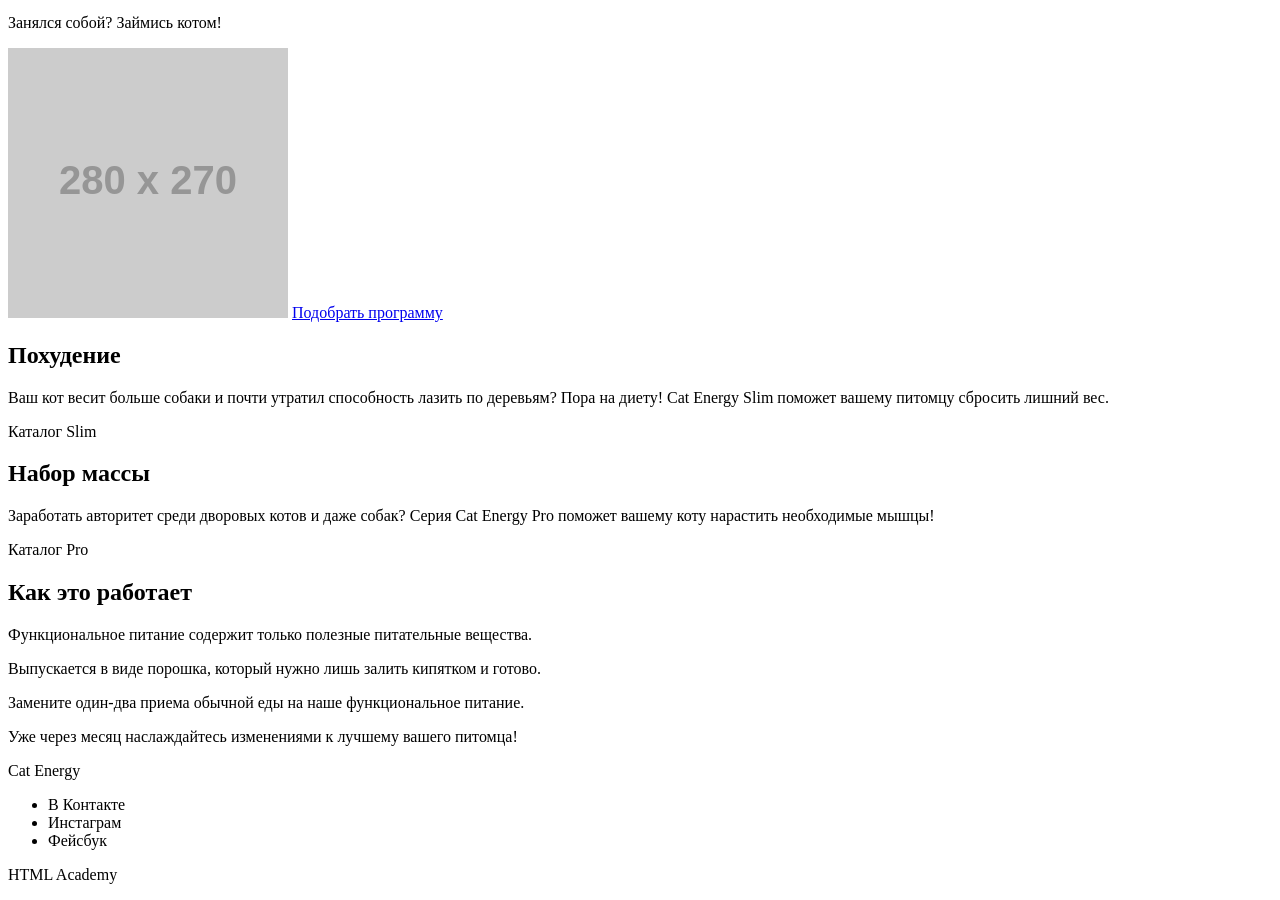
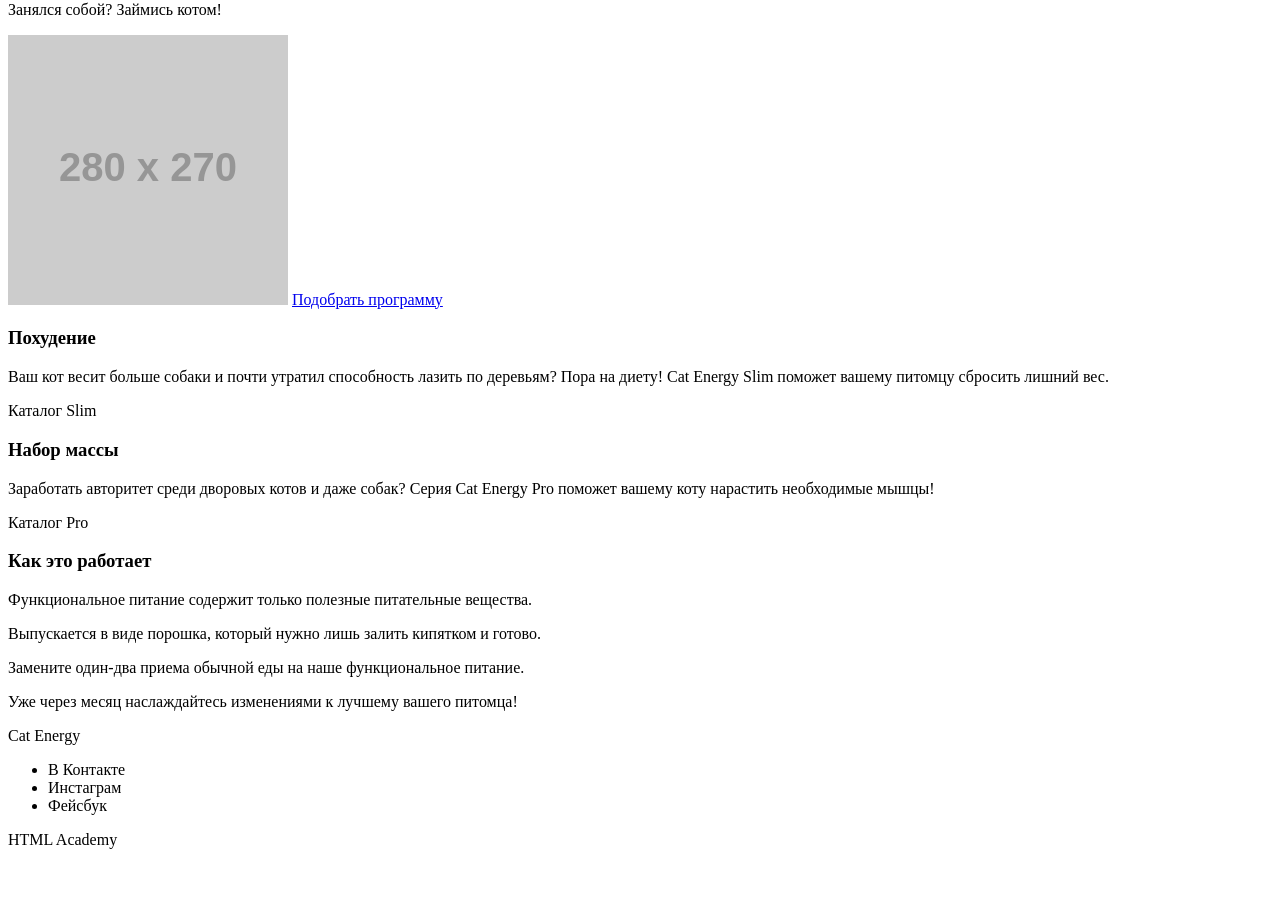
Before and after one commit to alivekenny/887261-cat-energy-17, a website: page source/index.html in a window 1280 px wide. Shown: the part 296-1196 px from the top of the page. After the commit the page ends 1161 px from the top, so only its background shows below. Drawn offline with Linux system fonts and the light colour scheme; placeholder pictures from the web are drawn by us.

Commit message:
главная проходит ХТМЛ-чекер

```diff
--- a/source/index.html
+++ b/source/index.html
@@ -18,22 +18,22 @@
       </nav>
     </section>
     <main class="page-main">
-      <h1 class="page-main__h1">Функциональное питание для котов</h1>
+      <h2 class="page-main__h2">Функциональное питание для котов</h2>
       <p class="page-main__subtitle">Занялся собой? Займись котом!</p>
       <img src="http://placehold.it/280x270" width="280" height="270" alt="Банка Cat Energy">
       <a class="button__button" href="programm.html">Подобрать программу</a>
       <section class="programm">
-        <h1 class="programms__title">Похудение</h1>
+        <h3 class="programms__title">Похудение</h3>
         <p class="programms__discription">Ваш кот весит больше собаки и почти утратил способность лазить по деревьям? Пора на диету! Cat Energy Slim поможет вашему питомцу сбросить лишний вес.</p>
         <a class="programms__link">Каталог Slim</a>
       </section>
       <section class="programm">
-        <h1 class="programms__title">Набор массы</h1>
+        <h3 class="programms__title">Набор массы</h3>
         <p class="programms__discription">Заработать авторитет среди дворовых котов и даже собак? Серия Cat Energy Pro поможет вашему коту нарастить необходимые мышцы!</p>
         <a class="programms__link">Каталог Pro</a>
       </section>
       <section class="advantages">
-        <h1 class="advantages__title">Как это работает</h1>
+        <h3 class="advantages__title">Как это работает</h3>
         <p class="advantages__item">Функциональное питание содержит только полезные питательные вещества.</p>
         <p class="advantages__item">Выпускается в виде порошка, который нужно лишь залить кипятком и готово.</p>
         <p class="advantages__item">Замените один-два приема обычной еды на наше функциональное питание.</p>
```
